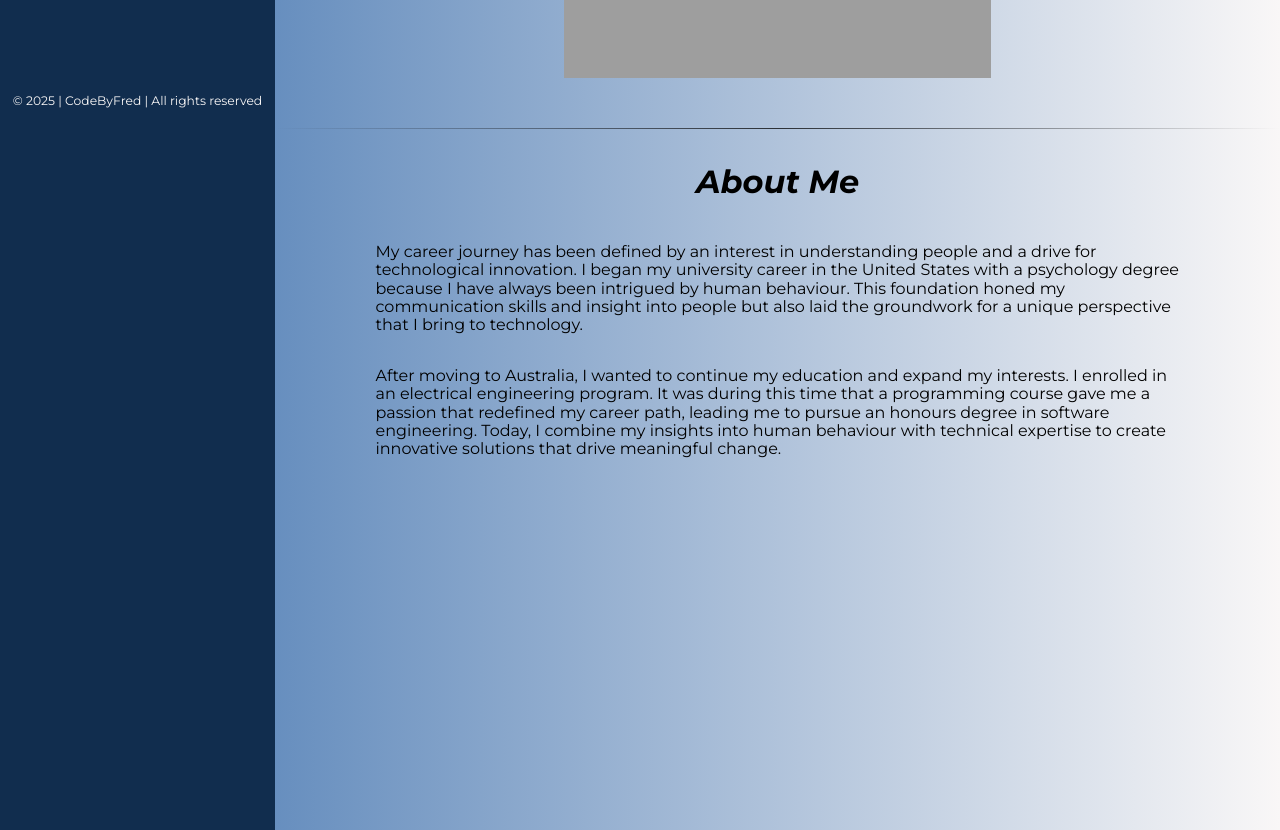
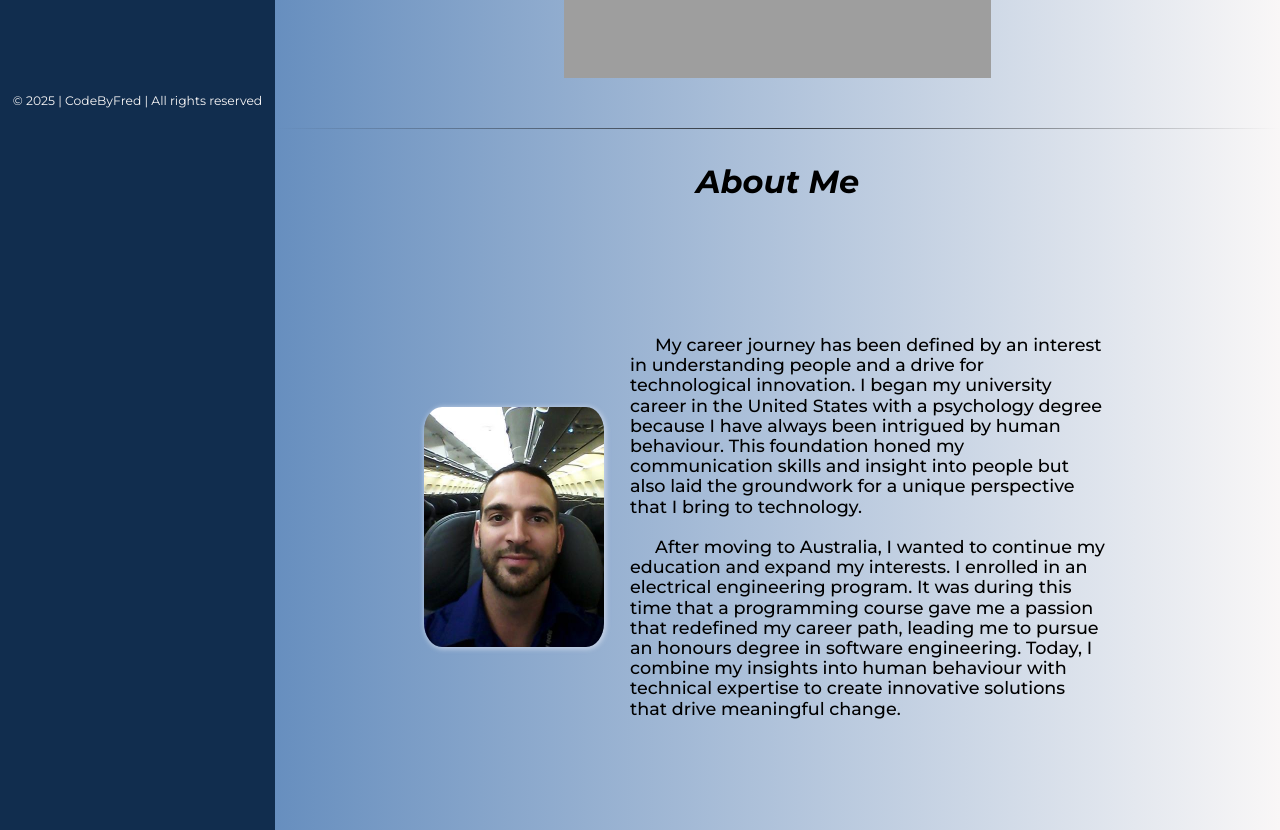
Before and after one commit to CodeByFred/portfolio, a plain HTML site: page index.html in a window 1280 px wide. Shown: the part 680-1510 px from the top of the page. Drawn offline with Linux system fonts and the light colour scheme; grey boxes are pictures that could not be loaded.

Commit message:
move img to about section | restyle about section

```diff
--- a/index.html
+++ b/index.html
@@ -19,7 +19,7 @@
         <nav class="nav">
             <a class="nav__button--close">&times;</a>
             <div class="nav__container">
-                <img class="nav__image" src="./assets/images/me.jpeg" alt="me">
+                <!-- <img class="nav__image" src="./assets/images/me.jpeg" alt="me"> -->
                 <a class="nav__link-page" href="#home">Home</a>
                 <a class="nav__link-page" href="#about">About Me</a>
                 <a class="nav__link-page" href="#skills">Education & Skills</a>
@@ -53,24 +53,31 @@
         <hr>
         <section class="about" id="about">
             <h2 class="about__heading">About Me</h2>
+            <div class="about__container">
+                <img class="about__image" src="./assets/images/me.jpeg" alt="fred">
                 <div class="about__container-text">
-                <p class="about__text">My career journey has been defined by an interest in understanding people and a
+                    <p class="about__text">My career journey has been defined by an interest in understanding people and
+                        a
                         drive for
                         technological
                         innovation. I began my university career in the United States with a psychology degree because I
                         have
-                    always been intrigued by human behaviour. This foundation honed my communication skills and insight
+                        always been intrigued by human behaviour. This foundation honed my communication skills and
+                        insight
                         into
                         people but also laid the groundwork for a unique perspective that I bring to technology.</p>
                     <p class="about__text">After moving to Australia, I wanted to continue my education and expand my
                         interests. I enrolled in
                         an
-                    electrical engineering program. It was during this time that a programming course gave me a passion
+                        electrical engineering program. It was during this time that a programming course gave me a
+                        passion
                         that
-                    redefined my career path, leading me to pursue an honours degree in software engineering. Today, I
+                        redefined my career path, leading me to pursue an honours degree in software engineering. Today,
+                        I
                         combine my insights into human behaviour with technical expertise to create innovative solutions
                         that
                         drive meaningful change.</p>
+                </div>
             </div>
         </section>
         <hr>
--- a/sections/_about.scss
+++ b/sections/_about.scss
@@ -3,37 +3,41 @@
 
 .about {
   grid-area: about;
-  min-height: 100vh;
-  max-height: fit-content;
-  display: grid;
+  height: 100vh;
   display: flex;
   flex-direction: column;
   align-items: center;
-  // background-color: colors.$blue-light;
-  &__container-image {
+  &__container {
     display: flex;
-    flex-direction: column;
     justify-content: center;
     align-items: center;
+    height: 75%;
+    width: 75%;
+    flex-wrap: wrap;
   }
   &__container-text {
-    grid-area: info;
-    max-width: 100%;
+    width: 70%;
+    height: 50%;
     display: flex;
     flex-direction: column;
     justify-content: center;
   }
-
   &__heading {
-    grid-area: heading;
     @include mixins.font(700, 2rem);
     font-style: italic;
-    color: black;
-    text-align: center;
   }
   &__text {
-    padding: 0 10%;
-    @include mixins.font(400, 1rem);
-    color: black;
+    padding: 0 5%;
+    @include mixins.font(500, 1.1rem);
+    margin: 10px 0;
+    text-indent: 25px;
+  }
+  &__image {
+    height: 240px;
+    width: 180px;
+    border-radius: 10%;
+    box-shadow: 1px 1px 5px 1px rgba(219, 226, 239, 0.75);
+    -webkit-box-shadow: 1px 1px 5px 1px rgba(219, 226, 239, 0.75);
+    -moz-box-shadow: 1px 1px 5px 1px #dbe2efbf;
   }
 }
```
Also changed, not shown: style.css, 1 other file. Lines whose indentation alone changed are shown as unchanged.
